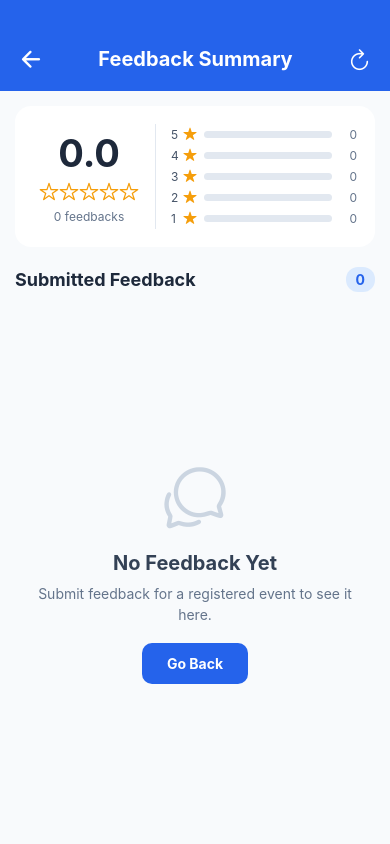
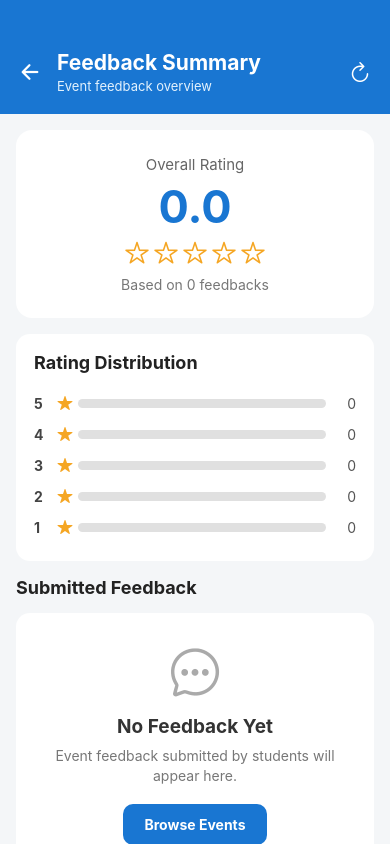
Before and after one commit to MarellaTriveni/campus-connect, a React Native app: screen /FeedbackSummary in a window 390 px wide. Built offline with nearby package versions, Linux system fonts and the light colour scheme.

Commit message:
Day 49: Improve Feedback Summary

```diff
--- a/screens/FeedbackSummaryScreen.js
+++ b/screens/FeedbackSummaryScreen.js
@@ -3,8 +3,10 @@ import {
   View,
   Text,
   StyleSheet,
+  ScrollView,
   TouchableOpacity,
-  FlatList,
+  Alert,
+  RefreshControl,
 } from "react-native";
 import AsyncStorage from "@react-native-async-storage/async-storage";
 import { Ionicons } from "@expo/vector-icons";
@@ -14,18 +16,26 @@ const FEEDBACK_KEY = "event_feedback";
 
 export default function FeedbackSummaryScreen({ navigation }) {
   const [feedbackList, setFeedbackList] = useState([]);
+  const [refreshing, setRefreshing] = useState(false);
 
   const loadFeedback = async () => {
     try {
       const stored = await AsyncStorage.getItem(FEEDBACK_KEY);
 
       if (stored) {
-        setFeedbackList(JSON.parse(stored));
+        const data = JSON.parse(stored);
+
+        if (Array.isArray(data)) {
+          setFeedbackList(data);
+        } else {
+          setFeedbackList([]);
+        }
       } else {
         setFeedbackList([]);
       }
     } catch (error) {
       console.log("Error loading feedback:", error);
+      setFeedbackList([]);
     }
   };
 
@@ -35,166 +45,161 @@ export default function FeedbackSummaryScreen({ navigation }) {
     }, [])
   );
 
-  // Calculate average rating
+  const handleRefresh = async () => {
+    setRefreshing(true);
+    await loadFeedback();
+    setRefreshing(false);
+  };
+
+  const deleteFeedback = (feedbackId) => {
+    Alert.alert(
+      "Delete Feedback",
+      "Are you sure you want to delete this feedback?",
+      [
+        {
+          text: "Cancel",
+          style: "cancel",
+        },
+        {
+          text: "Delete",
+          style: "destructive",
+          onPress: async () => {
+            try {
+              const updatedList = feedbackList.filter(
+                (item) => item.id !== feedbackId
+              );
+
+              await AsyncStorage.setItem(
+                FEEDBACK_KEY,
+                JSON.stringify(updatedList)
+              );
+
+              setFeedbackList(updatedList);
+            } catch (error) {
+              console.log("Delete error:", error);
+            }
+          },
+        },
+      ]
+    );
+  };
+
+  const totalFeedback = feedbackList.length;
+
+  const totalRating = feedbackList.reduce(
+    (sum, item) => sum + Number(item.rating || 0),
+    0
+  );
+
   const averageRating =
-    feedbackList.length > 0
-      ? (
-          feedbackList.reduce(
-            (total, item) => total + Number(item.rating),
-            0
-          ) / feedbackList.length
-        ).toFixed(1)
+    totalFeedback > 0
+      ? (totalRating / totalFeedback).toFixed(1)
       : "0.0";
 
-  // Count ratings
-  const ratingCounts = {
-    5: feedbackList.filter((item) => item.rating === 5).length,
-    4: feedbackList.filter((item) => item.rating === 4).length,
-    3: feedbackList.filter((item) => item.rating === 3).length,
-    2: feedbackList.filter((item) => item.rating === 2).length,
-    1: feedbackList.filter((item) => item.rating === 1).length,
+  const getRatingCount = (rating) => {
+    return feedbackList.filter(
+      (item) => Number(item.rating) === rating
+    ).length;
   };
 
-  const renderStars = (rating) => {
+  const getPercentage = (rating) => {
+    if (totalFeedback === 0) {
+      return 0;
+    }
+
+    return (getRatingCount(rating) / totalFeedback) * 100;
+  };
+
+  const renderStars = (rating, size = 18) => {
     return (
-      <View style={styles.smallStars}>
+      <View style={styles.starRow}>
         {[1, 2, 3, 4, 5].map((star) => (
           <Ionicons
             key={star}
-            name={
-              star <= Number(rating)
-                ? "star"
-                : "star-outline"
-            }
-            size={17}
-            color="#F59E0B"
+            name={star <= rating ? "star" : "star-outline"}
+            size={size}
+            style={styles.star}
           />
         ))}
       </View>
     );
   };
 
-  const renderFeedback = ({ item }) => (
-    <View style={styles.feedbackCard}>
-      <View style={styles.feedbackHeader}>
-        <View style={styles.eventIcon}>
-          <Ionicons
-            name="calendar-outline"
-            size={23}
-            color="#2563EB"
+  return (
+    <ScrollView
+      style={styles.container}
+      refreshControl={
+        <RefreshControl
+          refreshing={refreshing}
+          onRefresh={handleRefresh}
         />
-        </View>
-
-        <View style={styles.eventInfo}>
-          <Text style={styles.eventName}>
-            {item.eventName}
-          </Text>
-
-          <Text style={styles.feedbackDate}>
-            Submitted: {item.date}
-          </Text>
-        </View>
-      </View>
-
-      <View style={styles.ratingRow}>
-        {renderStars(item.rating)}
-
-        <Text style={styles.ratingNumber}>
-          {item.rating}/5
-        </Text>
-      </View>
-
-      <View style={styles.commentBox}>
-        <Ionicons
-          name="chatbubble-outline"
-          size={18}
-          color="#64748B"
-        />
-
-        <Text style={styles.commentText}>
-          {item.feedback}
-        </Text>
-      </View>
-    </View>
-  );
-
-  return (
-    <View style={styles.container}>
+      }
+    >
       {/* Header */}
       <View style={styles.header}>
         <TouchableOpacity
           onPress={() => navigation.goBack()}
+          style={styles.backButton}
         >
-          <Ionicons
-            name="arrow-back"
-            size={26}
-            color="#fff"
-          />
+          <Ionicons name="arrow-back" size={24} color="#fff" />
         </TouchableOpacity>
 
+        <View style={{ flex: 1 }}>
           <Text style={styles.headerTitle}>
             Feedback Summary
           </Text>
 
-        <TouchableOpacity onPress={loadFeedback}>
-          <Ionicons
-            name="refresh-outline"
-            size={25}
-            color="#fff"
-          />
+          <Text style={styles.headerSubtitle}>
+            Event feedback overview
+          </Text>
+        </View>
+
+        <TouchableOpacity onPress={handleRefresh}>
+          <Ionicons name="refresh" size={24} color="#fff" />
         </TouchableOpacity>
       </View>
 
-      {/* Summary */}
-      <View style={styles.summaryCard}>
-        <View style={styles.averageSection}>
+      {/* Overall Rating */}
+      <View style={styles.overallCard}>
+        <Text style={styles.overallLabel}>
+          Overall Rating
+        </Text>
+
         <Text style={styles.averageRating}>
           {averageRating}
         </Text>
 
-          <View style={styles.averageStars}>
-            {[1, 2, 3, 4, 5].map((star) => (
-              <Ionicons
-                key={star}
-                name={
-                  star <= Math.round(Number(averageRating))
-                    ? "star"
-                    : "star-outline"
-                }
-                size={20}
-                color="#F59E0B"
-              />
-            ))}
-          </View>
+        {renderStars(Number(averageRating), 25)}
 
         <Text style={styles.totalText}>
-            {feedbackList.length} feedback
-            {feedbackList.length !== 1 ? "s" : ""}
+          Based on {totalFeedback} feedback
+          {totalFeedback !== 1 ? "s" : ""}
         </Text>
       </View>
 
-        <View style={styles.distribution}>
+      {/* Rating Distribution */}
+      <View style={styles.card}>
+        <Text style={styles.sectionTitle}>
+          Rating Distribution
+        </Text>
+
         {[5, 4, 3, 2, 1].map((rating) => {
-            const count = ratingCounts[rating];
-
-            const percentage =
-              feedbackList.length > 0
-                ? (count / feedbackList.length) * 100
-                : 0;
+          const count = getRatingCount(rating);
+          const percentage = getPercentage(rating);
 
           return (
             <View
               key={rating}
               style={styles.distributionRow}
             >
-                <Text style={styles.ratingLabel}>
+              <Text style={styles.ratingNumber}>
                 {rating}
               </Text>
 
               <Ionicons
                 name="star"
-                  size={14}
-                  color="#F59E0B"
+                size={16}
+                style={styles.smallStar}
               />
 
               <View style={styles.progressBackground}>
@@ -215,26 +220,19 @@ export default function FeedbackSummaryScreen({ navigation }) {
           );
         })}
       </View>
-      </View>
 
-      {/* Section Title */}
-      <View style={styles.sectionHeader}>
+      {/* Feedback List */}
+      <View style={styles.feedbackSection}>
         <Text style={styles.sectionTitle}>
           Submitted Feedback
         </Text>
 
-        <Text style={styles.resultCount}>
-          {feedbackList.length}
-        </Text>
-      </View>
-
-      {/* Feedback List */}
         {feedbackList.length === 0 ? (
-        <View style={styles.emptyContainer}>
+          <View style={styles.emptyCard}>
             <Ionicons
-            name="chatbubbles-outline"
-            size={70}
-            color="#CBD5E1"
+              name="chatbubble-ellipses-outline"
+              size={55}
+              color="#aaa"
             />
 
             <Text style={styles.emptyTitle}>
@@ -242,262 +240,273 @@ export default function FeedbackSummaryScreen({ navigation }) {
             </Text>
 
             <Text style={styles.emptyText}>
-            Submit feedback for a registered event
-            to see it here.
+              Event feedback submitted by students
+              will appear here.
             </Text>
 
             <TouchableOpacity
-            style={styles.backButton}
-            onPress={() => navigation.goBack()}
+              style={styles.browseButton}
+              onPress={() => navigation.navigate("Events")}
             >
-            <Text style={styles.backButtonText}>
-              Go Back
+              <Text style={styles.browseButtonText}>
+                Browse Events
               </Text>
             </TouchableOpacity>
           </View>
         ) : (
-        <FlatList
-          data={feedbackList}
-          keyExtractor={(item, index) =>
-            `${item.eventId}-${index}`
+          feedbackList.map((item) => (
+            <View
+              key={item.id}
+              style={styles.feedbackCard}
+            >
+              <View style={styles.feedbackHeader}>
+                <View style={{ flex: 1 }}>
+                  <Text style={styles.eventName}>
+                    {item.eventName}
+                  </Text>
+
+                  <Text style={styles.category}>
+                    {item.category || "General"}
+                  </Text>
+                </View>
+
+                <TouchableOpacity
+                  onPress={() =>
+                    deleteFeedback(item.id)
                   }
-          renderItem={renderFeedback}
-          showsVerticalScrollIndicator={false}
-          contentContainerStyle={styles.list}
+                >
+                  <Ionicons
+                    name="trash-outline"
+                    size={21}
+                    color="#d32f2f"
                   />
+                </TouchableOpacity>
+              </View>
+
+              {renderStars(Number(item.rating), 19)}
+
+              <Text style={styles.feedbackText}>
+                {item.feedback}
+              </Text>
+
+              <View style={styles.dateRow}>
+                <Ionicons
+                  name="time-outline"
+                  size={15}
+                  color="#777"
+                />
+
+                <Text style={styles.dateText}>
+                  {item.submittedAt || "Recently submitted"}
+                </Text>
+              </View>
+            </View>
+          ))
         )}
       </View>
+    </ScrollView>
   );
 }
 
 const styles = StyleSheet.create({
   container: {
     flex: 1,
-    backgroundColor: "#F8FAFC",
+    backgroundColor: "#f4f6f8",
   },
 
   header: {
-    backgroundColor: "#2563EB",
-    paddingTop: 45,
-    paddingBottom: 18,
+    backgroundColor: "#1976d2",
+    paddingTop: 50,
+    paddingBottom: 20,
     paddingHorizontal: 18,
     flexDirection: "row",
     alignItems: "center",
-    justifyContent: "space-between",
+  },
+
+  backButton: {
+    marginRight: 15,
   },
 
   headerTitle: {
     color: "#fff",
-    fontSize: 20,
+    fontSize: 21,
     fontWeight: "bold",
   },
 
-  summaryCard: {
-    margin: 15,
-    backgroundColor: "#fff",
-    borderRadius: 16,
-    padding: 18,
-    elevation: 3,
-    flexDirection: "row",
+  headerSubtitle: {
+    color: "#e3f2fd",
+    marginTop: 3,
+    fontSize: 13,
   },
 
-  averageSection: {
-    width: "38%",
+  overallCard: {
+    backgroundColor: "#fff",
+    margin: 16,
+    padding: 25,
+    borderRadius: 16,
     alignItems: "center",
-    justifyContent: "center",
-    borderRightWidth: 1,
-    borderRightColor: "#E2E8F0",
-    paddingRight: 10,
+    elevation: 3,
+  },
+
+  overallLabel: {
+    color: "#666",
+    fontSize: 15,
   },
 
   averageRating: {
-    fontSize: 38,
+    fontSize: 45,
     fontWeight: "bold",
-    color: "#1E293B",
+    color: "#1976d2",
+    marginTop: 5,
   },
 
-  averageStars: {
+  starRow: {
     flexDirection: "row",
-    marginTop: 4,
+    marginTop: 5,
+  },
+
+  star: {
+    color: "#f5a623",
+    marginHorizontal: 2,
   },
 
   totalText: {
-    color: "#64748B",
-    fontSize: 12,
-    marginTop: 6,
+    marginTop: 10,
+    color: "#777",
   },
 
-  distribution: {
-    flex: 1,
-    paddingLeft: 15,
-    justifyContent: "center",
+  card: {
+    backgroundColor: "#fff",
+    marginHorizontal: 16,
+    padding: 18,
+    borderRadius: 14,
+    elevation: 2,
+  },
+
+  sectionTitle: {
+    fontSize: 18,
+    fontWeight: "bold",
+    color: "#222",
+    marginBottom: 15,
   },
 
   distributionRow: {
     flexDirection: "row",
     alignItems: "center",
-    marginVertical: 3,
+    marginVertical: 7,
   },
 
-  ratingLabel: {
-    width: 12,
-    color: "#475569",
-    fontSize: 12,
+  ratingNumber: {
+    width: 18,
+    fontWeight: "bold",
+    color: "#444",
+  },
+
+  smallStar: {
+    color: "#f5a623",
+    marginHorizontal: 5,
   },
 
   progressBackground: {
     flex: 1,
-    height: 7,
-    backgroundColor: "#E2E8F0",
+    height: 9,
+    backgroundColor: "#e0e0e0",
     borderRadius: 10,
-    marginHorizontal: 7,
     overflow: "hidden",
   },
 
   progressBar: {
-    height: 7,
-    backgroundColor: "#F59E0B",
+    height: "100%",
+    backgroundColor: "#1976d2",
     borderRadius: 10,
   },
 
   countText: {
-    width: 18,
-    fontSize: 12,
-    color: "#64748B",
+    width: 30,
     textAlign: "right",
+    color: "#555",
   },
 
-  sectionHeader: {
-    paddingHorizontal: 15,
-    marginTop: 5,
-    marginBottom: 8,
-    flexDirection: "row",
-    justifyContent: "space-between",
-    alignItems: "center",
-  },
-
-  sectionTitle: {
-    fontSize: 18,
-    fontWeight: "bold",
-    color: "#1E293B",
-  },
-
-  resultCount: {
-    backgroundColor: "#DBEAFE",
-    color: "#2563EB",
-    paddingHorizontal: 10,
-    paddingVertical: 4,
-    borderRadius: 12,
-    fontWeight: "bold",
-  },
-
-  list: {
-    paddingHorizontal: 15,
-    paddingBottom: 30,
+  feedbackSection: {
+    margin: 16,
   },
 
   feedbackCard: {
     backgroundColor: "#fff",
-    borderRadius: 15,
     padding: 16,
     marginBottom: 12,
+    borderRadius: 14,
     elevation: 2,
   },
 
   feedbackHeader: {
     flexDirection: "row",
     alignItems: "center",
-  },
-
-  eventIcon: {
-    width: 45,
-    height: 45,
-    borderRadius: 12,
-    backgroundColor: "#EFF6FF",
-    alignItems: "center",
-    justifyContent: "center",
-  },
-
-  eventInfo: {
-    flex: 1,
-    marginLeft: 10,
+    marginBottom: 8,
   },
 
   eventName: {
-    fontSize: 16,
+    fontSize: 17,
     fontWeight: "bold",
-    color: "#1E293B",
+    color: "#222",
   },
 
-  feedbackDate: {
-    fontSize: 12,
-    color: "#64748B",
-    marginTop: 4,
+  category: {
+    marginTop: 3,
+    color: "#1976d2",
+    fontSize: 13,
   },
 
-  ratingRow: {
+  feedbackText: {
+    marginTop: 12,
+    color: "#444",
+    fontSize: 15,
+    lineHeight: 22,
+  },
+
+  dateRow: {
     flexDirection: "row",
     alignItems: "center",
-    marginTop: 13,
+    marginTop: 12,
   },
 
-  smallStars: {
-    flexDirection: "row",
+  dateText: {
+    color: "#777",
+    fontSize: 12,
+    marginLeft: 5,
   },
 
-  ratingNumber: {
-    marginLeft: 8,
-    color: "#D97706",
-    fontWeight: "bold",
-  },
-
-  commentBox: {
-    backgroundColor: "#F8FAFC",
-    borderRadius: 10,
-    padding: 12,
-    marginTop: 12,
-    flexDirection: "row",
-    alignItems: "flex-start",
-  },
-
-  commentText: {
-    flex: 1,
-    marginLeft: 8,
-    color: "#475569",
-    lineHeight: 20,
-    fontSize: 14,
-  },
-
-  emptyContainer: {
-    flex: 1,
+  emptyCard: {
+    backgroundColor: "#fff",
+    padding: 30,
+    borderRadius: 14,
     alignItems: "center",
-    justifyContent: "center",
-    padding: 30,
+    elevation: 2,
   },
 
   emptyTitle: {
-    fontSize: 20,
+    fontSize: 19,
     fontWeight: "bold",
-    color: "#334155",
-    marginTop: 15,
+    marginTop: 12,
+    color: "#333",
   },
 
   emptyText: {
     textAlign: "center",
-    color: "#64748B",
+    color: "#777",
     marginTop: 8,
-    lineHeight: 21,
+    lineHeight: 20,
   },
 
-  backButton: {
-    marginTop: 18,
-    backgroundColor: "#2563EB",
-    paddingHorizontal: 25,
+  browseButton: {
+    backgroundColor: "#1976d2",
+    paddingHorizontal: 22,
     paddingVertical: 12,
     borderRadius: 10,
+    marginTop: 18,
   },
 
-  backButtonText: {
+  browseButtonText: {
     color: "#fff",
     fontWeight: "bold",
   },
```
Lines whose indentation alone changed are shown as unchanged.
